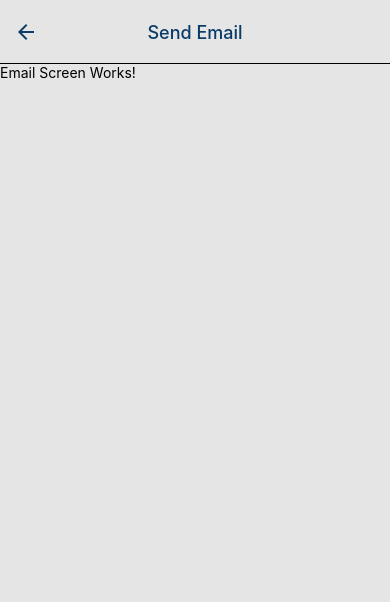
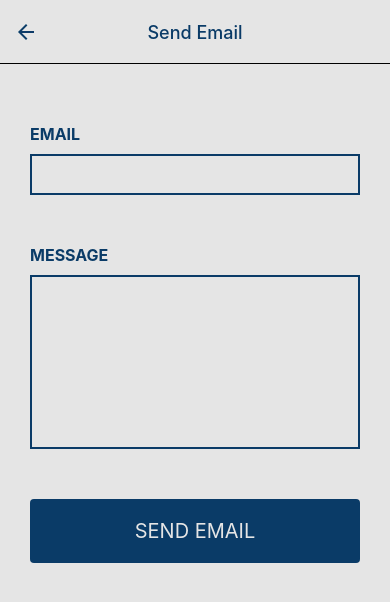
Before and after one commit to threnody5/INFO-3173-midterm-practical, a React Native app: screen /Email in a window 390 px wide. Shown: the top 602 px of the page. Built offline with nearby package versions, Linux system fonts and the light colour scheme.

Commit message:
error - unable to find message and recipient variables

```diff
--- a/component/EmailScreen.js
+++ b/component/EmailScreen.js
@@ -1,9 +1,85 @@
-import { View, Text, StyleSheet } from 'react-native';
+import React, { useState } from 'react';
+import { View, Text, StyleSheet, TextInput } from 'react-native';
+import Button from './Button';
 
 export default function EmailScreen() {
+    // [recipient, setRecipient] = useState();
+    // [message, setMessage] = useState();
+
+    // recipientOnChangeHandler = (value) => {
+    //     setRecipient(value);
+    // }
+
+    // messageOnChangeHandler = (value) => {
+    //     setMessage(value);
+    // }
+
+    // recipient
+    // message
+
     return(
-        <View>
-            <Text>Email Screen Works!</Text>
+        <View style={ styles.form }>
+            <View>
+                <Text style={ styles.textEmail }>Email</Text>
+                <TextInput
+                style={ styles.recipientTextInput }
+                // onChangeText={ recipientOnChangeHandler }
+                />
+            </View>
+            <View>
+                <Text style={ styles.textMessage }>Message</Text>
+                <TextInput
+                style={ styles.recipientTextMessage }
+                multiline={true}
+                numberOfLines={10}
+                // onChangeText={ messageOnChangeHandler }
+                />
+            </View>
+            <View>
+                <Button title='Send Email' onPress={() => console.log('email button works')}/>
+            </View>
         </View>
     )
 }
+
+const styles = StyleSheet.create({
+    form: {
+        flex: 1,
+        margin:30,
+        marginTop: 60
+      },
+    recipientTextInput: {
+        padding: 10,
+        borderColor: '#0a3b67',
+        borderStyle: 'solid',
+        borderTopWidth: 2,
+        borderLeftWidth: 2,
+        borderBottomWidth: 2,
+        borderRightWidth: 2
+    },
+    recipientTextMessage: {
+        paddingLeft: 10,
+        borderColor: '#0a3b67',
+        borderStyle: 'solid',
+        borderTopWidth: 2,
+        borderLeftWidth: 2,
+        borderBottomWidth: 2,
+        borderRightWidth: 2,
+        marginBottom: 20
+    },
+    textEmail: {
+        fontWeight: 'bold',
+        fontSize: 16,
+        textTransform: 'uppercase',
+        paddingBottom: 10,
+        color: '#0a3b67'
+    },
+    textMessage: {
+        marginTop: 50,
+        fontWeight: 'bold',
+        fontSize: 16,
+        textTransform: 'uppercase',
+        paddingBottom: 10,
+        color: '#0a3b67'
+    }
+})
```
